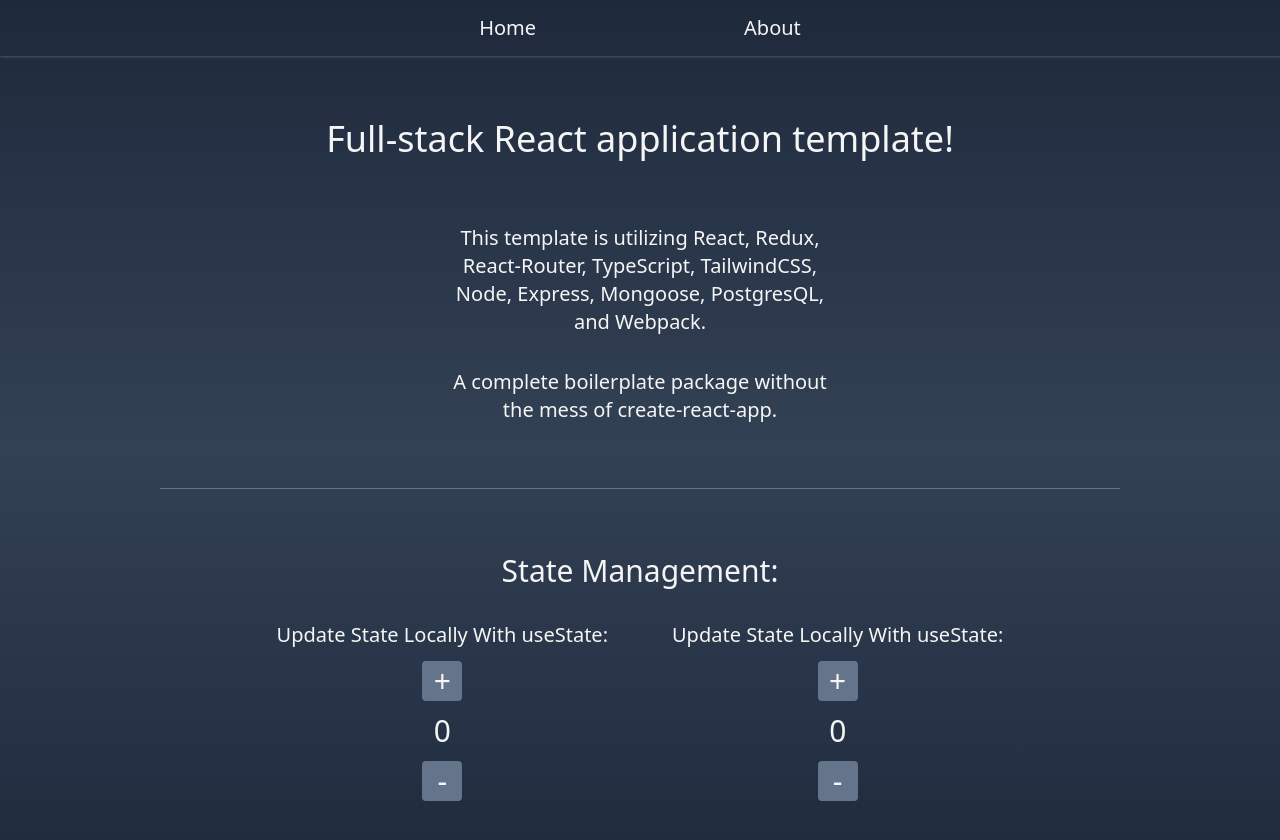
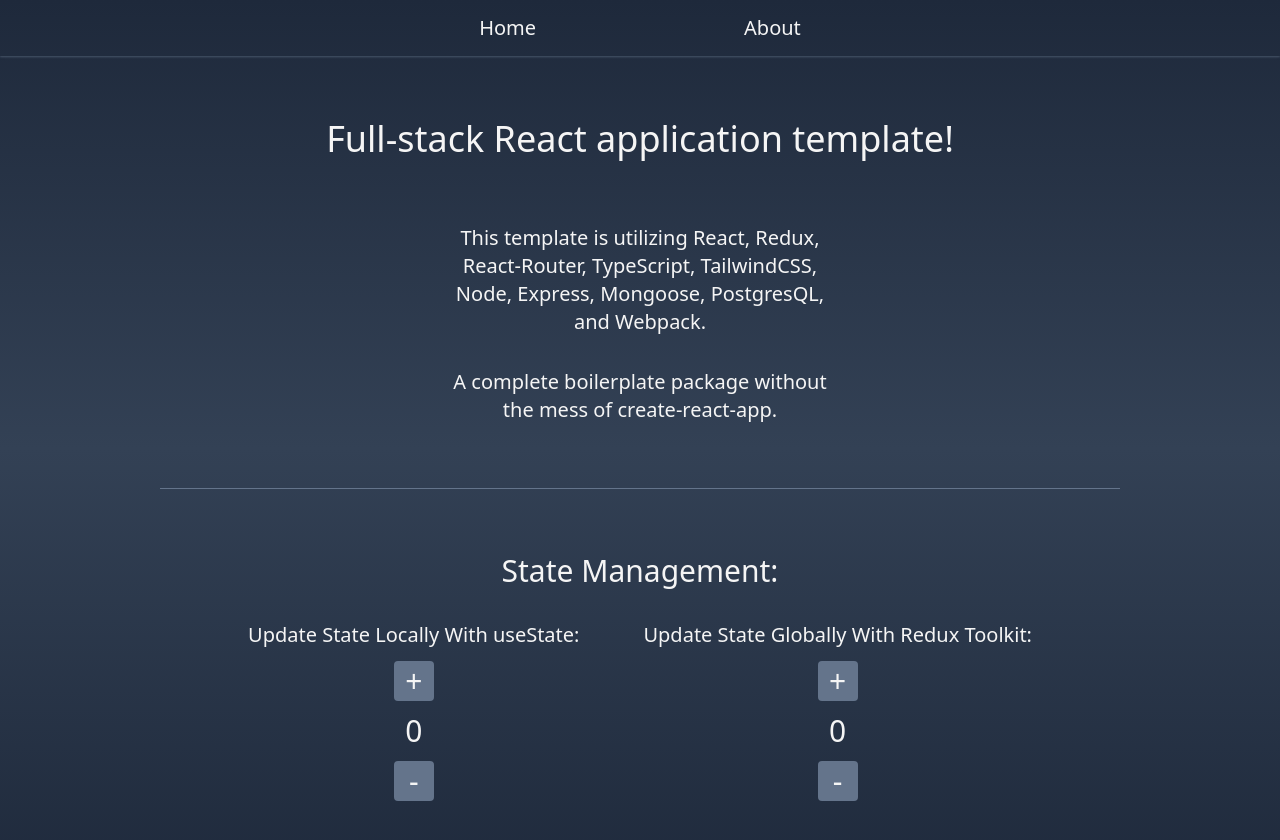
Before and after one commit to jackmoorman/react-app-template, a React app: page / in a window 1280 px wide. Shown: the top 840 px of the page. Built offline with nearby package versions, Linux system fonts and the light colour scheme.

Commit message:
Fixed Typing errors

```diff
--- a/package.json
+++ b/package.json
@@ -4,8 +4,11 @@
   "description": "Full-stack React application template using Webpack as the bundler",
   "main": "index.js",
   "scripts": {
+    "start": "node server/server.ts",
+    "build": "webpack --mode production",
     "dev": "webpack-dev-server --mode development --hot",
-    "server": "nodemon server/server.ts"
+    "server": "nodemon server/server.ts",
+    "both": "nodemon server/server.ts & webpack-dev-server --mode development --hot"
   },
   "keywords": [],
   "author": "Jack Moorman (Github: @jackmoorman)",
--- a/src/pages/Home.tsx
+++ b/src/pages/Home.tsx
@@ -51,7 +51,9 @@ export default function Home({}: Props) {
               </button>
             </div>
             <div className="flex flex-col items-center gap-3">
-              <p className="text-xl">Update State Locally With useState:</p>
+              <p className="text-xl">
+                Update State Globally With Redux Toolkit:
+              </p>
               <button
                 onClick={() => dispatch(increment())}
                 className=" bg-slate-500 h-10 w-10 flex justify-center items-center rounded hover:scale-105 transition-all text-3xl"
```
